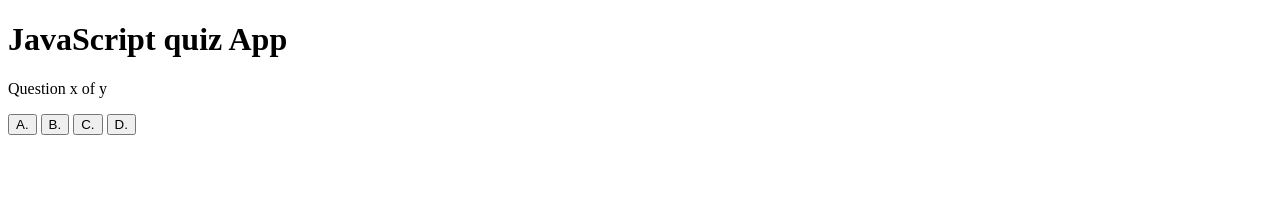
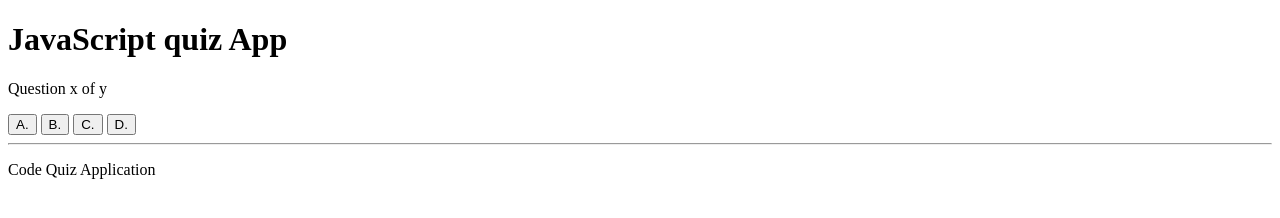
Before and after one commit to Shorleyshor/code-quiz-application, a plain HTML site: page index.html in a window 1280 px wide. Drawn offline with Linux system fonts and the light colour scheme.

Commit message:
footer added to HTML

```diff
--- a/index.html
+++ b/index.html
@@ -30,6 +30,10 @@
                         D. <span id="choice3"></span>
                     </button>
                 </div>
+                <hr>
+                <footer>
+                    <p>Code Quiz Application</p>
+                </footer>
             </div>
         </div>
     </div>
```
